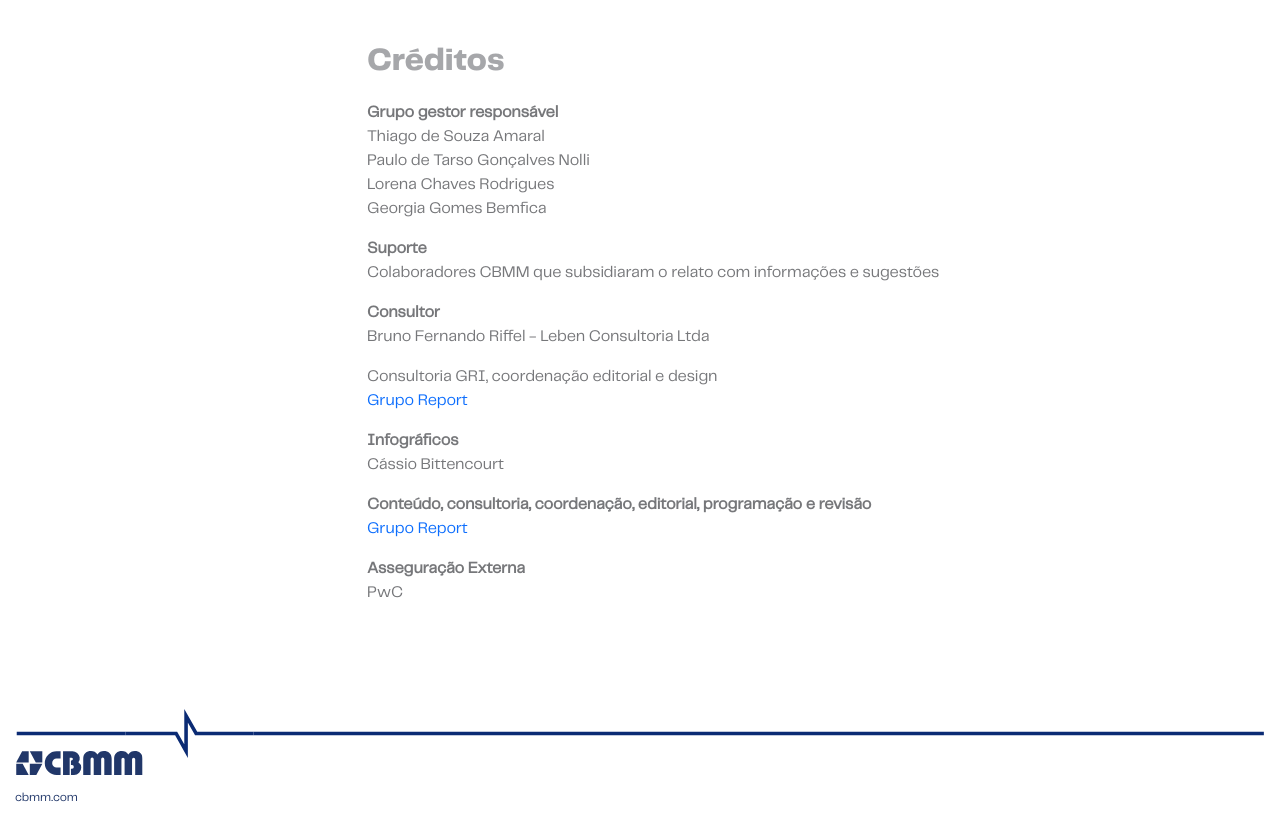
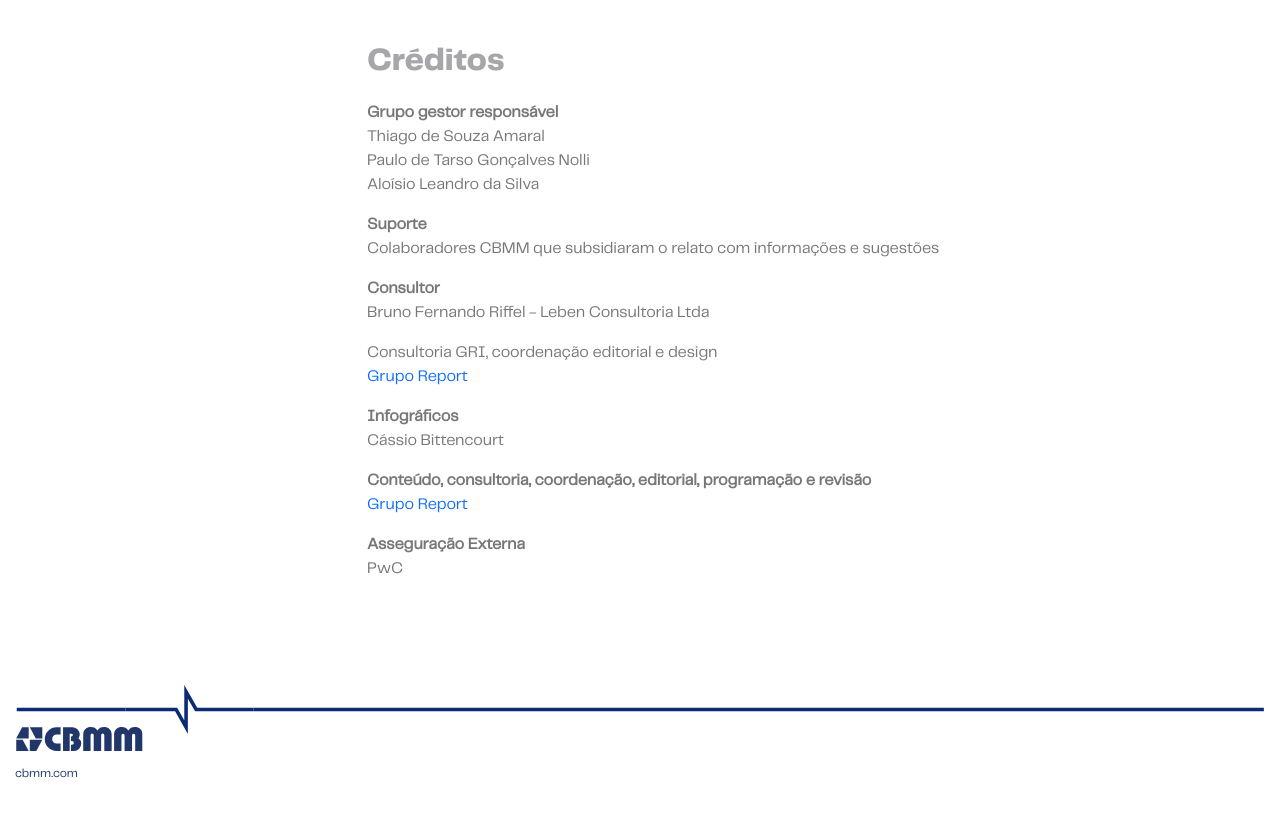
Before and after one commit to Skellington/cbmm, a website: page sobre-o-relatorio/index.html in a window 1280 px wide. Shown: the part 1631-2454 px from the top of the page. After the commit the page ends 2430 px from the top, so only its background shows below. Drawn offline with nearby package versions, Linux system fonts and the light colour scheme.

Commit message:
Créditos

```diff
--- a/sobre-o-relatorio/index.html
+++ b/sobre-o-relatorio/index.html
@@ -229,8 +229,9 @@
             <p>
             Thiago de Souza Amaral <br>
             Paulo de Tarso Gonçalves Nolli<br>
-            Lorena Chaves Rodrigues<br>
-            Georgia Gomes Bemfica</p>
+            Aloísio Leandro da Silva<br>
+            <!-- Lorena Chaves Rodrigues<br>
+            Georgia Gomes Bemfica --></p>
 
             <p class="mb-0"><strong>Suporte </strong></p>
             <p>Colaboradores CBMM que subsidiaram o relato com informações e sugestões </p>
```
